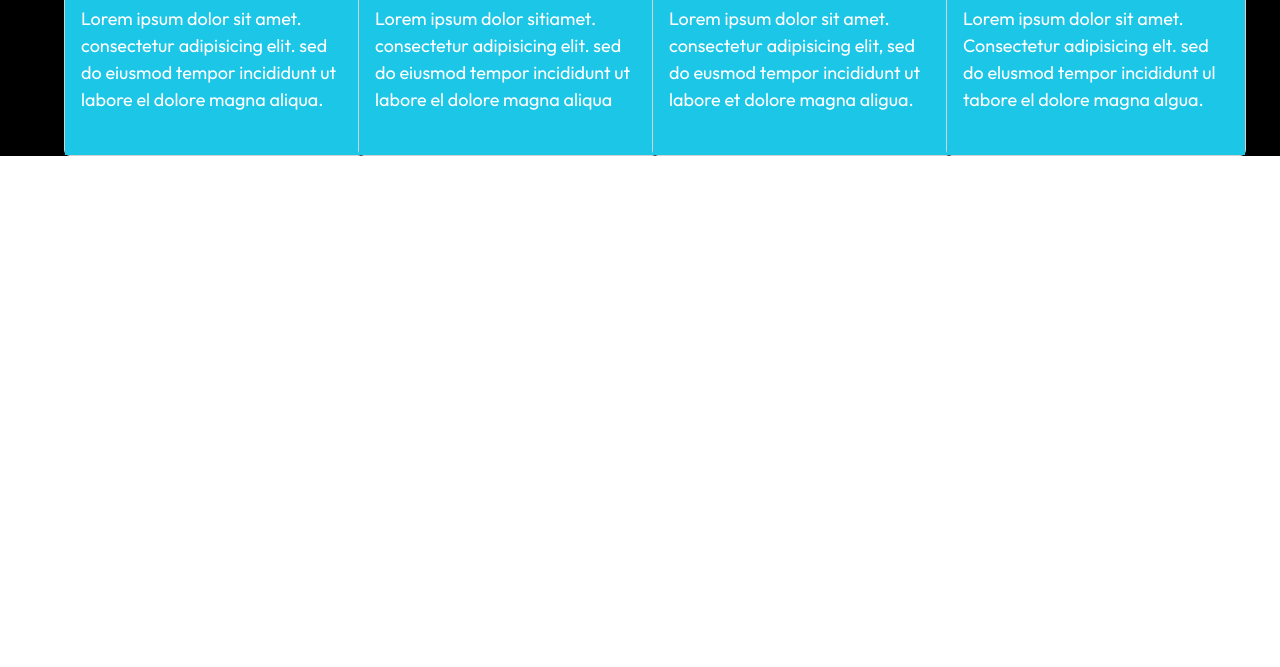
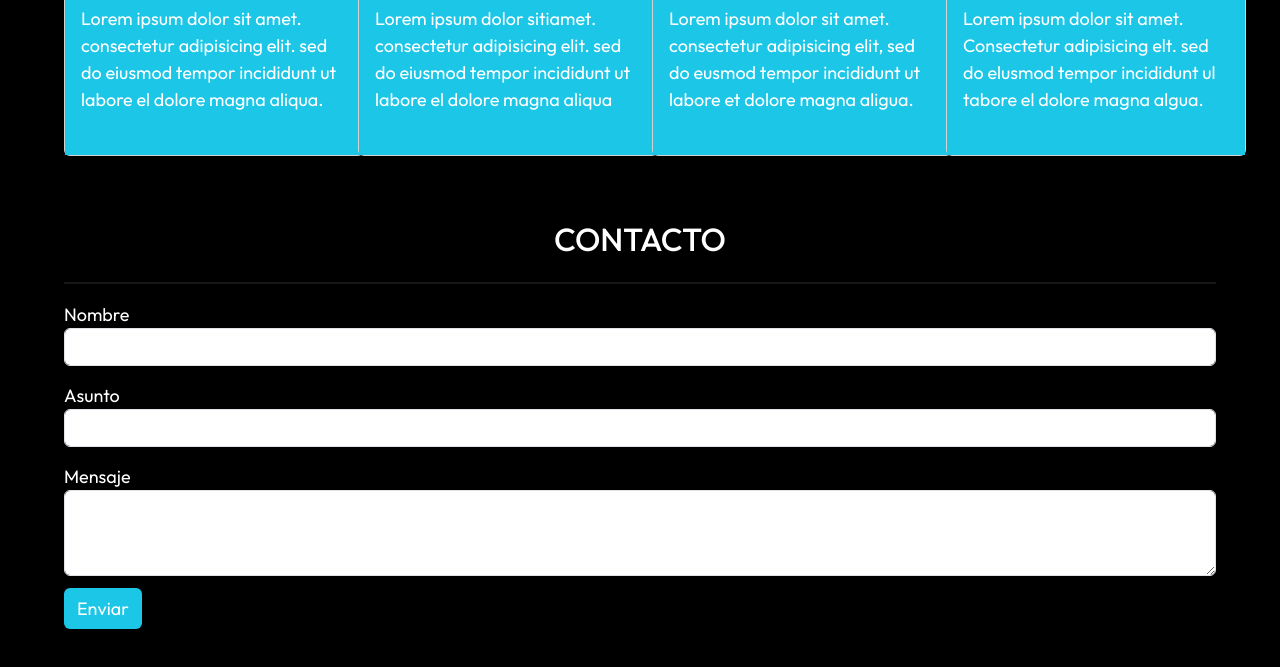
Before and after one commit to andrexrex/viajes-chile, a plain HTML site: page index.html in a window 1280 px wide. Shown: the part 1979-2646 px from the top of the page. Before the commit the page ends 2135 px from the top, so only its background shows below. Drawn offline with nearby package versions, Linux system fonts and the light colour scheme; a web font is replaced by a local one.

Commit message:
Se agrega seccion
Se agrega seccion "CONTACTO"

```diff
--- a/index.html
+++ b/index.html
@@ -172,6 +172,26 @@
             </div>
         </article>
 
+        <section class="texto" id="box4">
+            <h2>CONTACTO</h2>
+            <hr>
+            <form>
+                <div class="form-group">
+                    <label for="exampleFormControlInput1">Nombre</label>
+                    <input type="email" class="form-control mb-3" id="exampleFormControlInput1">
+                </div>
+                <div class="form-group">
+                    <label for="exampleFormControlInput1">Asunto</label>
+                    <input type="email" class="form-control mb-3" id="exampleFormControlInput1">
+                </div>
+                <div class="form-group">
+                    <label for="exampleFormControlTextarea1">Mensaje</label>
+                    <textarea class="form-control" id="exampleFormControlTextarea1" rows="3"></textarea>
+                </div>
+                <button type="button" class="btn texto" data-bs-toggle="tooltip" data-bs-placement="bottom" data-bs-custom-class="custom-tooltip" data-bs-title="Presionar para enviar el mensaje" id="send-message">Enviar</button>
+            </form>
+        </section>
+
     </div>
 
     <!--J Query-->
```
